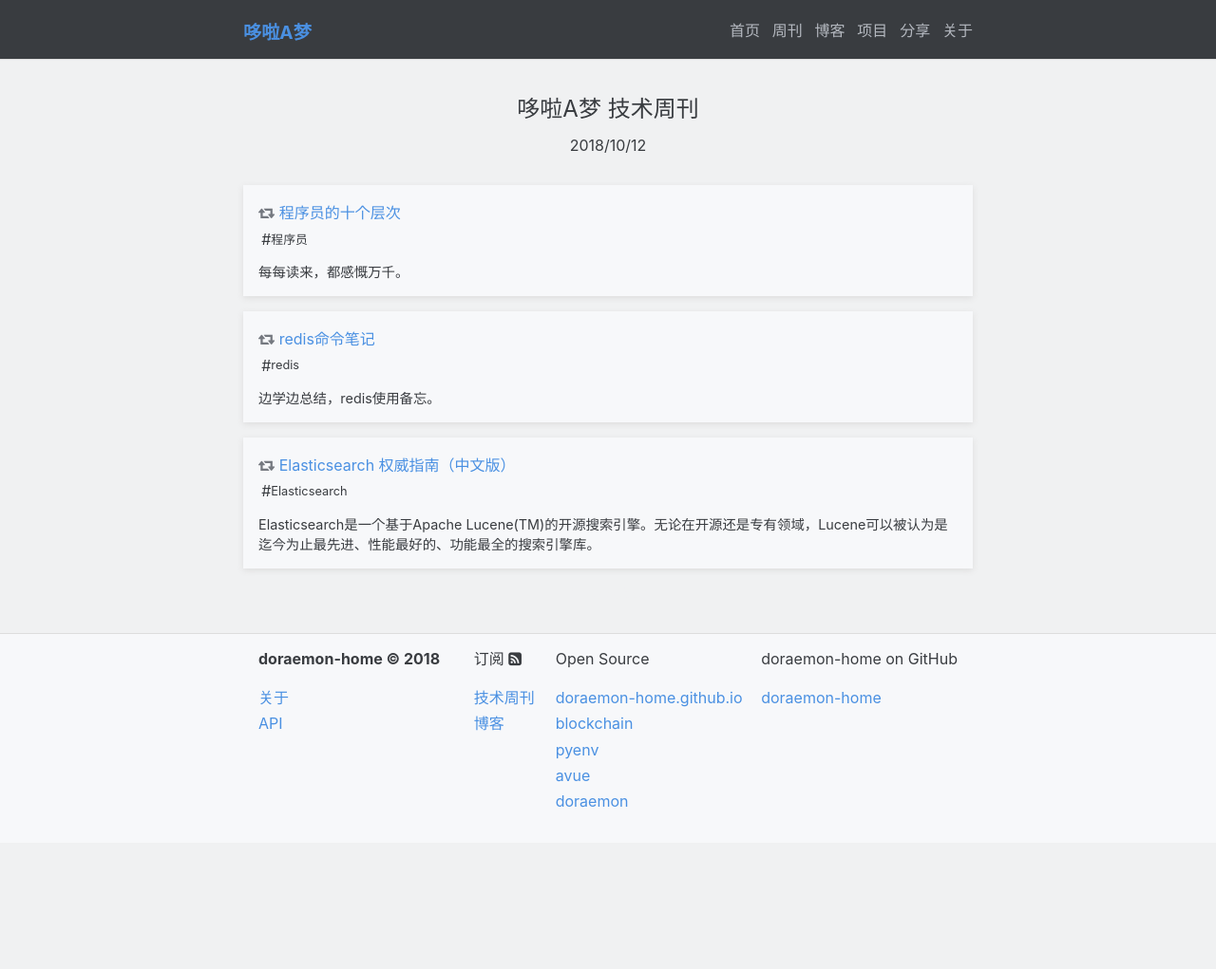
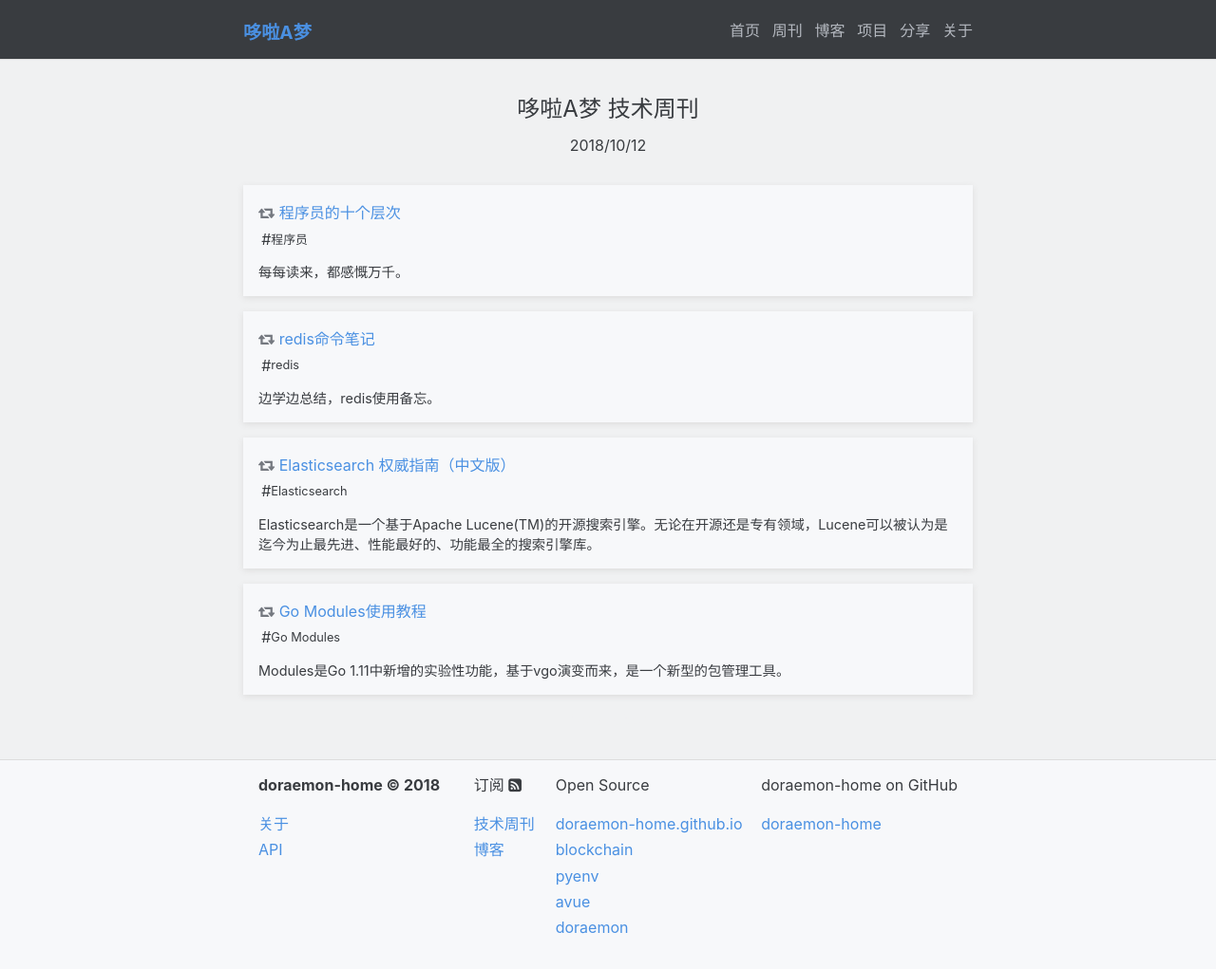
Before and after one commit to doraemon-home/doraemon-home.github.io, a Jekyll site: the page built from _weekly/2018-10-12-weekly.md, in a window 1280 px wide. Shown: the whole page at 95% size. Built offline with Jekyll 4.4.1, drawn with Linux system fonts in a browser that asks for light colours; before the commit the page ends 900 px from its top, so only the background shows below that.

Commit message:
auto commit by robot

```diff
--- a/_weekly/2018-10-12-weekly.md
+++ b/_weekly/2018-10-12-weekly.md
@@ -15,4 +15,9 @@ articles:
     comment:  "Elasticsearch是一个基于Apache Lucene(TM)的开源搜索引擎。无论在开源还是专有领域，Lucene可以被认为是迄今为止最先进、性能最好的、功能最全的搜索引擎库。"
     referrer: "doraemon-master"
     tags:    ["Elasticsearch"]
+  - title:    "Go Modules使用教程"
+    link:     "https://segmentfault.com/a/1190000016703769"
+    comment:  "Modules是Go 1.11中新增的实验性功能，基于vgo演变而来，是一个新型的包管理工具。"
+    referrer: "doraemon-master"
+    tags:    ["Go Modules"]
 ---
```
